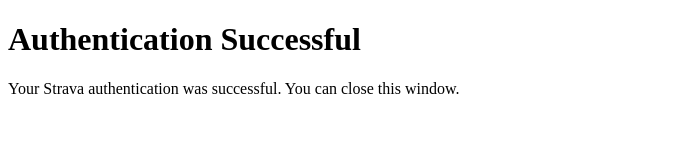
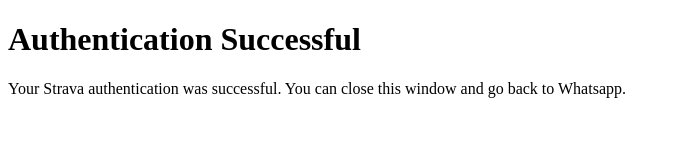
Before and after one commit to clmntlts/StravaCallback, a website: page index.html in a window 1280 px wide. Shown: the whole page, without its empty margins (0-680 px from the left). Drawn offline with Linux system fonts and the light colour scheme.

Commit message:
Update index.html

```diff
--- a/index.html
+++ b/index.html
@@ -7,7 +7,7 @@
 </head>
 <body>
     <h1>Authentication Successful</h1>
-    <p>Your Strava authentication was successful. You can close this window.</p>
+    <p>Your Strava authentication was successful. You can close this window and go back to Whatsapp.</p>
 
     <script>
         window.onload = function() {
```
